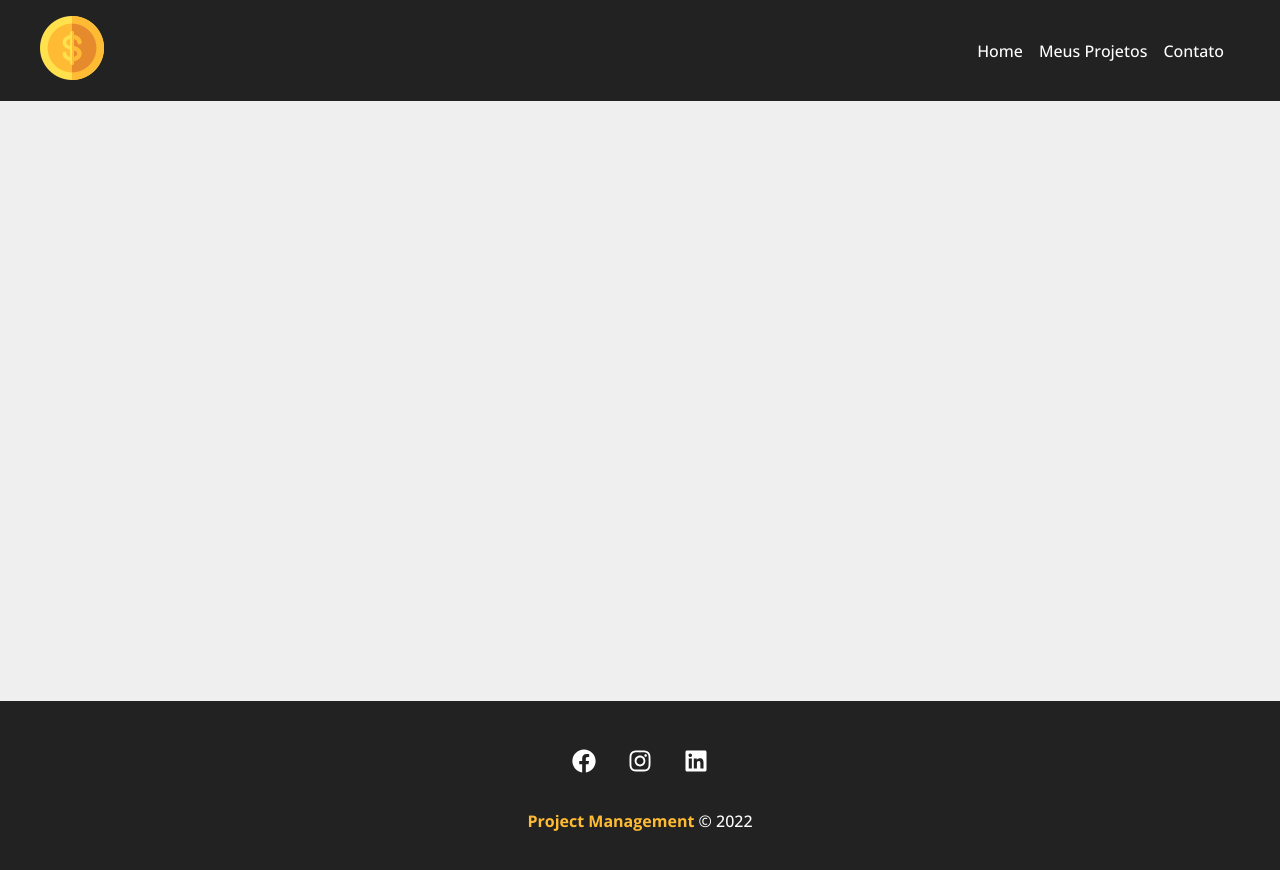
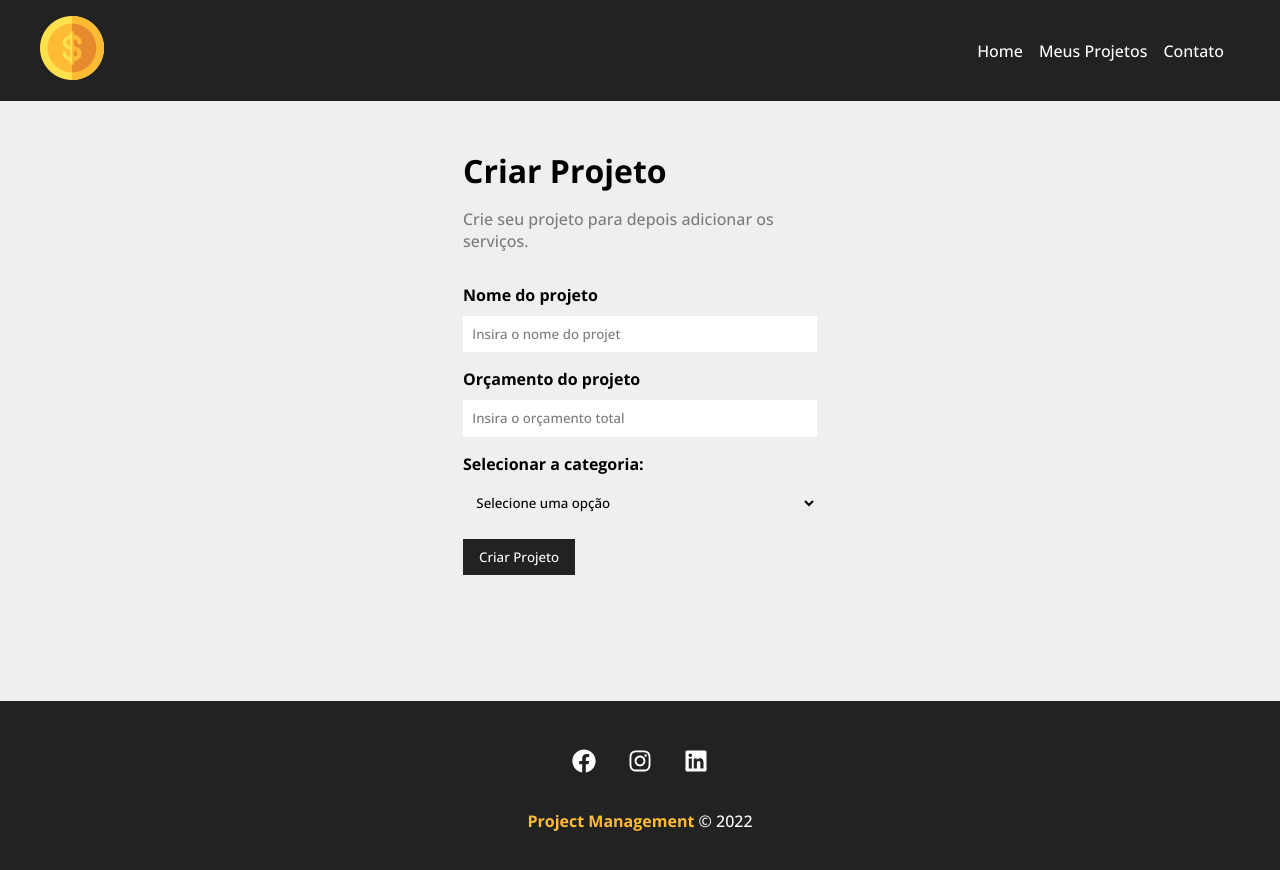
Before and after one commit to Kelvin-Freitas/ProjectManagement, a React (Create React App) app in the folder my-app/: page /newproject in a window 1280 px wide. Shown: the top 870 px of the page. Built offline with nearby package versions, Linux system fonts and the light colour scheme.

Commit message:
Pagina de formulario

```diff
--- a/my-app/src/App.js
+++ b/my-app/src/App.js
@@ -17,7 +17,7 @@
           <Route exact path='/' element={<Home />} />
           <Route path='/projects' element={<Projects />} />
           <Route path='/contato' element={<Contato />} />
-          <Route path='/novoprojeto' element={<NewProject />} />
+          <Route path='/newproject' element={<NewProject />} />
         </Routes>
       </Container>
       <Footer />
--- /dev/null
+++ b/my-app/src/components/form/Input.js
@@ -0,0 +1,17 @@
+import styles from './Input.module.css'
+
+function Input({type,text,name,placeholder,handleOnChange, value}) {
+    return (
+        <div className={styles.form_control}>
+            <label htmlFor={name}>{text}</label>
+            <input
+                type={type}
+                id={name}
+                name={name}
+                placeholder={placeholder}
+                onChange={handleOnChange} />
+        </div>
+    )
+}
+
+export default Input
--- /dev/null
+++ b/my-app/src/components/form/Input.module.css
@@ -0,0 +1,20 @@
+.form_control {
+    display: flex;
+    flex-direction: column;
+    margin-bottom: 1em;
+  }
+
+  .form_control label {
+    margin-bottom: 0.6em;
+    font-weight: bold;
+  }
+
+  .form_control input {
+    padding: 0.7em;
+    border-radius: 0;
+    border: none;
+  }
+
+  .form_control input::placeholder {
+    color: #7b7b7b;
+  }
--- /dev/null
+++ b/my-app/src/components/form/Select.js
@@ -0,0 +1,19 @@
+import styles from './Select.module.css'
+
+function Select({ text, name, options, handleOnChange, value }) {
+    return (
+      <div className={styles.form_control}>
+        <label htmlFor={name}>{text}:</label>
+        <select
+          name={name}
+          id={name}
+          onChange={handleOnChange}
+          value={value || ''}
+        >
+          <option>Selecione uma opção</option>
+        </select>
+      </div>
+    )
+  }
+
+  export default Select
--- /dev/null
+++ b/my-app/src/components/form/Select.module.css
@@ -0,0 +1,16 @@
+.form_control {
+    display: flex;
+    flex-direction: column;
+    margin-bottom: 1em;
+  }
+
+  .form_control label {
+    margin-bottom: 0.6em;
+    font-weight: bold;
+  }
+
+  .form_control select {
+    padding: 0.7em;
+    border-radius: 0;
+    border: none;
+  }
--- /dev/null
+++ b/my-app/src/components/form/SubmitButton.js
@@ -0,0 +1,11 @@
+import styles from './SubmitButton.module.css'
+
+function SubmitButton({ text }) {
+  return (
+    <div>
+      <button className={styles.btn}>{text}</button>
+    </div>
+  )
+}
+
+export default SubmitButton
--- /dev/null
+++ b/my-app/src/components/form/SubmitButton.module.css
@@ -0,0 +1,13 @@
+.btn {
+    background-color: #222;
+    color: #fff;
+    padding: 0.7em 1.2em;
+    text-decoration: none;
+    transition: 0.5s;
+    cursor: pointer;
+    border: none;
+  }
+
+  .btn:hover {
+    color: #ffbb33;
+  }
--- a/my-app/src/components/pages/NewProject.js
+++ b/my-app/src/components/pages/NewProject.js
@@ -1,6 +1,13 @@
+import ProjectForm from '../project/ProjectForm'
+import styles from './NewProject.module.css'
+
 function NewProject(){
     return (
-        <h1>NewProject</h1>
+        <div className={styles.newproject_container}>
+            <h1>Criar Projeto</h1>
+            <p>Crie seu projeto para depois adicionar os serviços.</p>
+            <ProjectForm btnText="Criar Projeto"/>
+        </div>
     )
 }
 
--- /dev/null
+++ b/my-app/src/components/pages/NewProject.module.css
@@ -0,0 +1,13 @@
+.newproject_container {
+    width: 450px;
+    margin: 0 auto;
+    padding: 3em;
+  }
+
+  .newproject_container h1 {
+    margin-bottom: 0.5em;
+  }
+
+  .newproject_container p {
+    color: #7b7b7b;
+  }
--- /dev/null
+++ b/my-app/src/components/project/ProjectForm.js
@@ -0,0 +1,17 @@
+import Input from '../form/Input'
+import Select from '../form/Select'
+import SubmitButton from '../form/SubmitButton'
+import styles from './ProjectForm.module.css'
+
+function ProjectForm({btnText}) {
+    return (
+        <form className={styles.form}>
+            <Input type="text" text="Nome do projeto" name='name' id='name' placeholder="Insira o nome do projet" />
+            <Input type="number" text="Orçamento do projeto" name='budget' id='name' placeholder="Insira o orçamento total" />
+            <Select name="category_id" text="Selecionar a categoria"/>
+            <SubmitButton text={btnText}/>
+        </form>
+    )
+}
+
+export default ProjectForm
--- /dev/null
+++ b/my-app/src/components/project/ProjectForm.module.css
@@ -0,0 +1,4 @@
+.form {
+    width: 100%;
+    margin: 2em 0;
+  }
```
